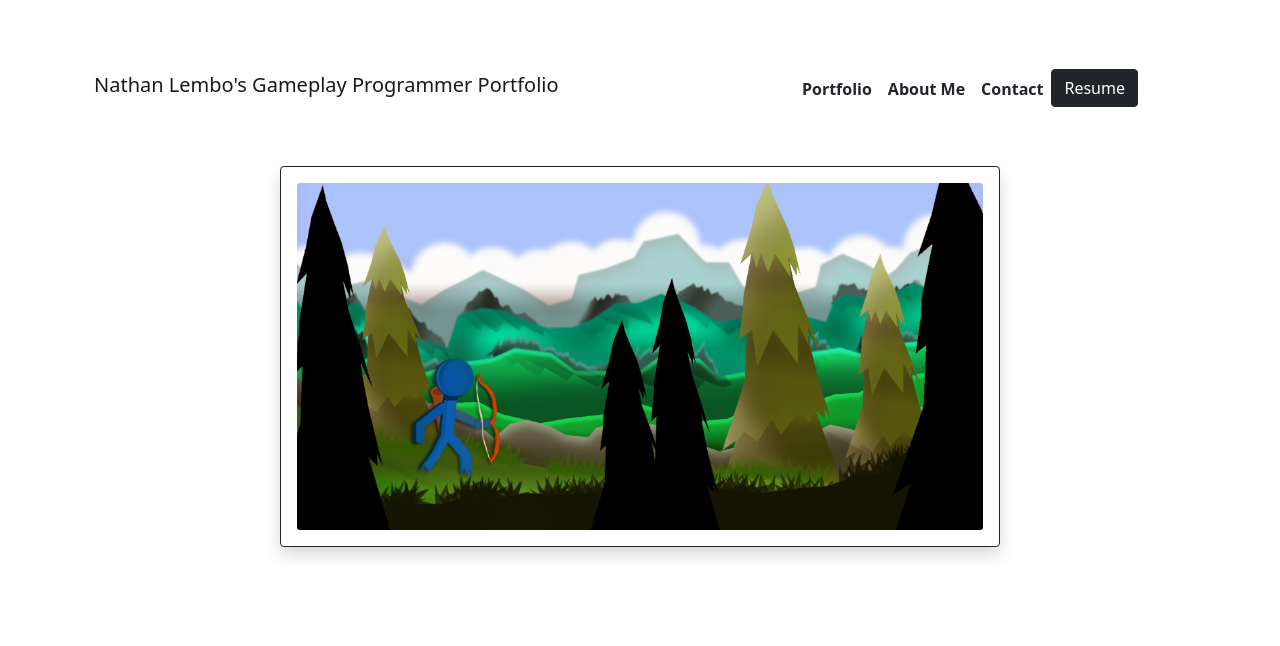
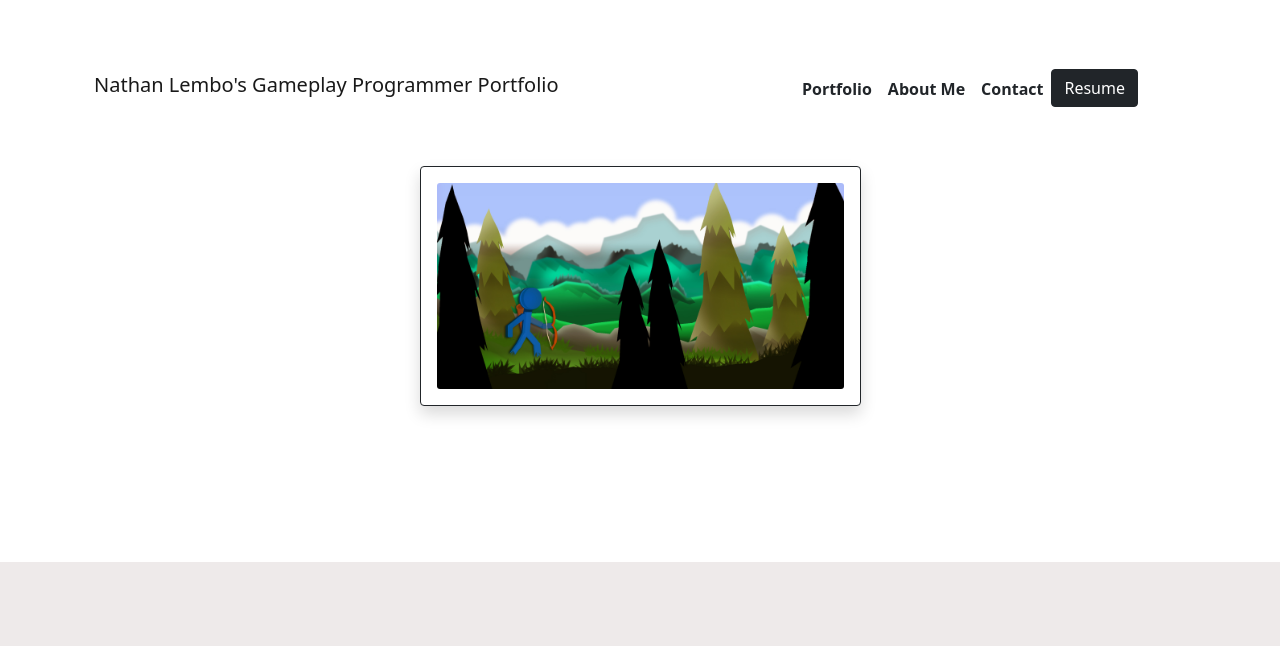
Before and after one commit to nlembo-gameHub/nlembo-gameHub.github.io, a website: page index.html in a window 1280 px wide. Shown: the top 646 px of the page. Drawn offline with nearby package versions, Linux system fonts and the light colour scheme.

Commit message:
changed banner size from 8 col to 5 col

```diff
--- a/index.html
+++ b/index.html
@@ -60,7 +60,7 @@
    <!-- put this on a card -->
  <div class="container">
      <div class="row row justify-content-md-center my-5">
-       <div class="col-md-8">
+       <div class="col-md-5">
       <div class="card bg-dark shadow p-3 mb-5 bg-body rounded border-dark">
         <img src="/assets/portfoliolanding.jpg" class="card-img" alt="banner">
       </div>
```
